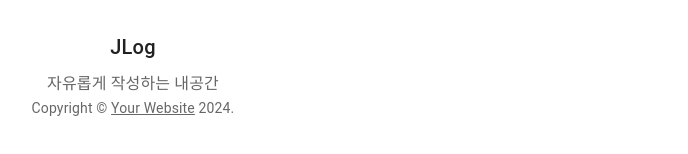
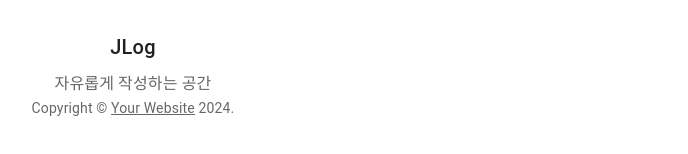
Before and after one commit to jaeseon93/jlog_fontred, a React (Create React App) app: page / in a window 1280 px wide. Shown: the part 1362-1516 px from the top of the page, without its empty margins (507-1195 px from the left). Built offline with nearby package versions, Linux system fonts and the light colour scheme.

Commit message:
footer 수정

```diff
--- a/src/layout/Footer.jsx
+++ b/src/layout/Footer.jsx
@@ -31,7 +31,7 @@ function Footer() {
                     color="text.secondary"
                     component="p"
                 >
-                    자유롭게 작성하는 내공간
+                    자유롭게 작성하는 공간
                 </Typography>
                 <Copyright />
             </Container>
```
